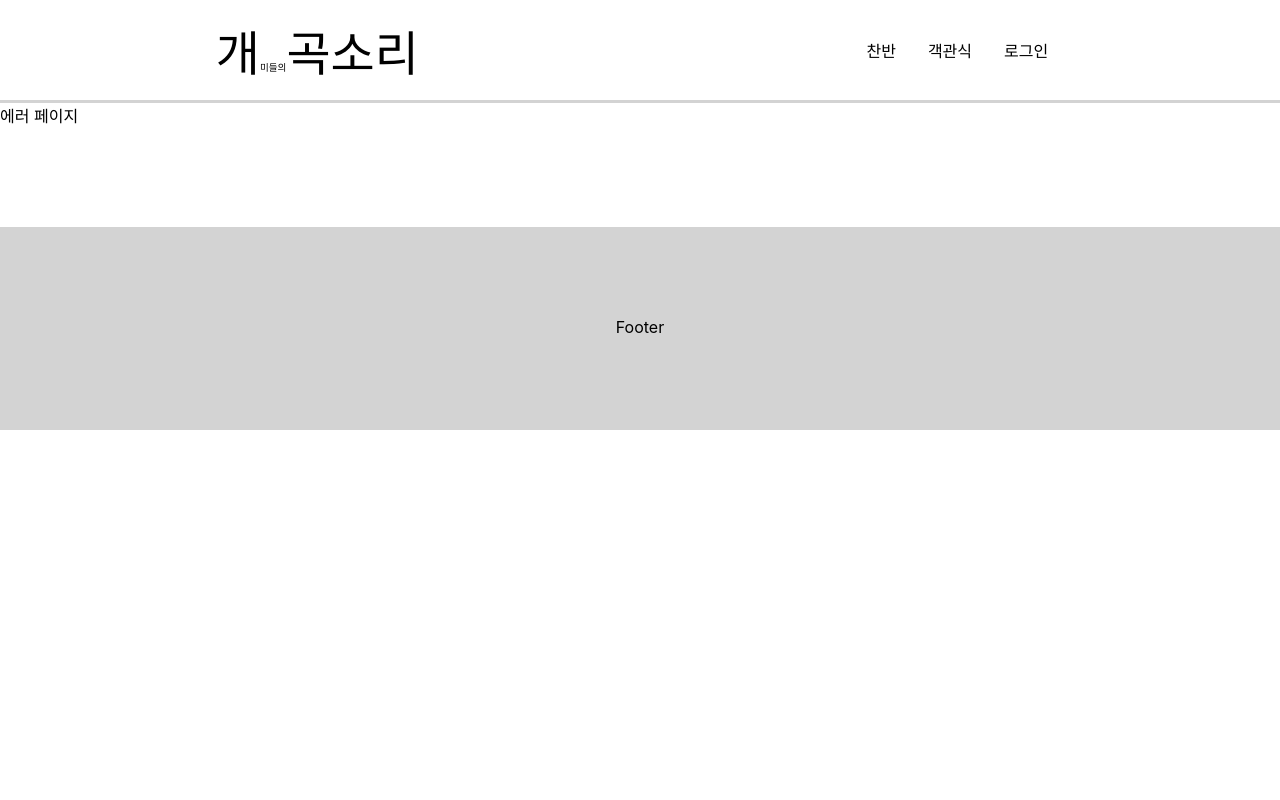
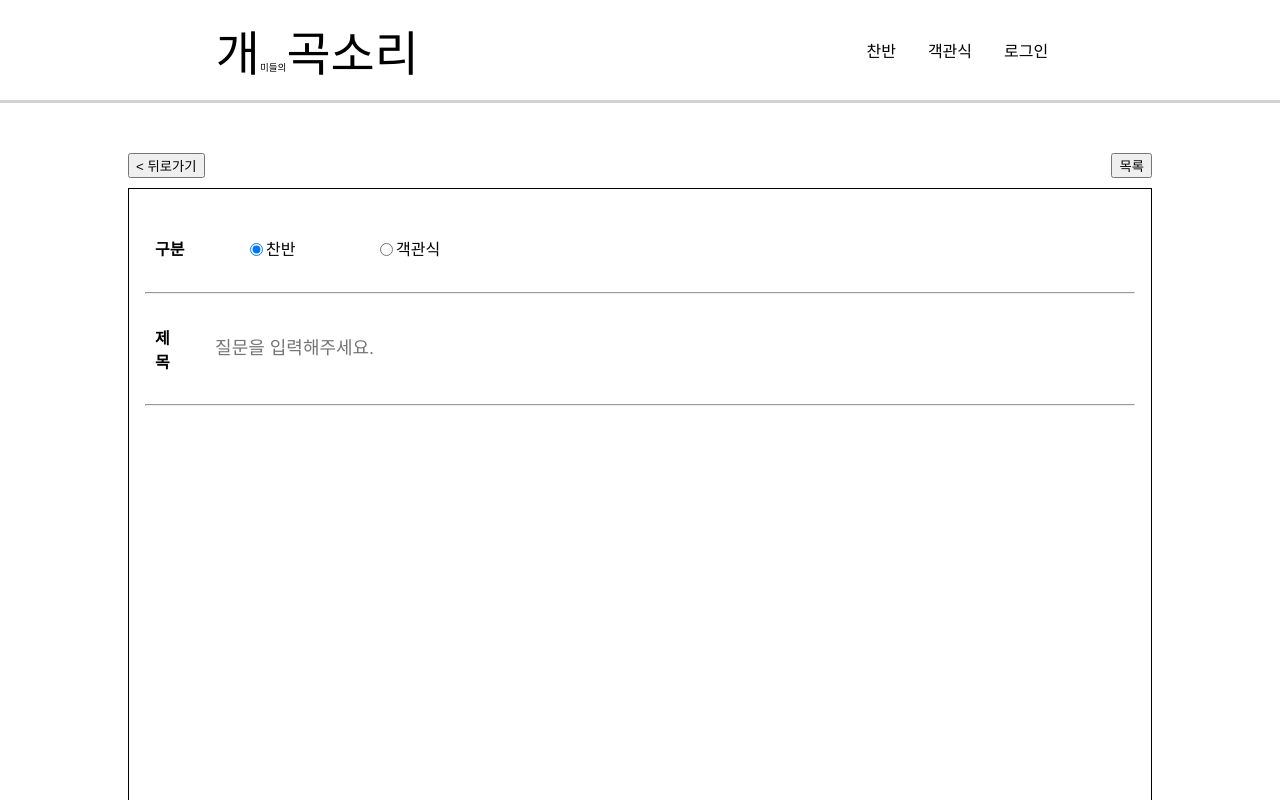
Before and after one commit to gabmin/Front-End, a React (Create React App) app: page /write in a window 1280 px wide. Shown: the top 800 px of the page. Built offline with nearby package versions, Linux system fonts and the light colour scheme; no server answers.

Commit message:
add: writepage, component 추가

```diff
--- /dev/null
+++ b/src/components/EitherWrite.js
@@ -0,0 +1,100 @@
+import React from "react";
+import styled from "styled-components";
+import { useState } from "react";
+
+const EitherWrite = () => {
+  const [eitherState, setEitherState] = useState(true);
+  const [multiState, setMultiState] = useState(false);
+
+  const EitherRadioBtn = () => {
+    if (eitherState === true) {
+      return;
+    } else {
+      setEitherState(!eitherState);
+      setMultiState(!multiState);
+    }
+  };
+  const MultiRadioBtn = () => {
+    if (multiState === true) {
+      return;
+    } else {
+      setEitherState(!eitherState);
+      setMultiState(!multiState);
+    }
+  };
+  return (
+    <>
+      <ContentBox>
+        <Index>
+          <h4 style={{ width: "30px" }}>구분</h4>
+          <div style={{ display: "flex" }}>
+            <RadioButton>
+              <input
+                type="radio"
+                id="either"
+                checked={eitherState}
+                onClick={EitherRadioBtn}
+              />
+              <label htmlFor="either">찬반</label>
+            </RadioButton>
+            <RadioButton>
+              <input
+                type="radio"
+                id="multi"
+                checked={multiState}
+                onClick={MultiRadioBtn}
+              />
+              <label htmlFor="multi">객관식</label>
+            </RadioButton>
+          </div>
+        </Index>
+        <hr />
+        <Title>
+          <h4 style={{ width: "30px" }}>제목</h4>
+          <Input type="text" placeholder="질문을 입력해주세요." />
+        </Title>
+        <hr />
+        <VoteBox></VoteBox>
+      </ContentBox>
+    </>
+  );
+};
+
+const RadioButton = styled.div`
+  width: 70px;
+  display: flex;
+  margin: 0px 0px 0px 60px;
+  align-items: center;
+`;
+
+const ContentBox = styled.div`
+  border: 1px solid black;
+  width: 100%;
+  height: 100%;
+  padding: 1em;
+  box-sizing: border-box;
+`;
+
+const Index = styled.div`
+  margin: 10px;
+  display: flex;
+`;
+
+const Title = styled.div`
+  margin: 10px;
+  display: flex;
+`;
+
+const Input = styled.input`
+  width: 100%;
+  margin: 15px 0px 15px 30px;
+  border: none;
+  outline: none;
+  font-size: 18px;
+`;
+
+const VoteBox = styled.div`
+  width: 100%;
+  height: 500px;
+`;
+export default EitherWrite;
--- /dev/null
+++ b/src/components/MultiWrite.js
@@ -0,0 +1,122 @@
+import React from "react";
+import styled from "styled-components";
+import { useState } from "react";
+
+const MultiWrite = () => {
+  const [eitherState, setEitherState] = useState(false);
+  const [multiState, setMultiState] = useState(true);
+
+  const EitherRadioBtn = () => {
+    if (eitherState === true) {
+      return;
+    } else {
+      setEitherState(!eitherState);
+      setMultiState(!multiState);
+    }
+  };
+  const MultiRadioBtn = () => {
+    if (multiState === true) {
+      return;
+    } else {
+      setEitherState(!eitherState);
+      setMultiState(!multiState);
+    }
+  };
+  return (
+    <>
+      <ContentBox>
+        <Index>
+          <h4 style={{ width: "30px" }}>구분</h4>
+          <div style={{ display: "flex" }}>
+            <RadioButton>
+              <input
+                type="radio"
+                id="either"
+                checked={eitherState}
+                onClick={EitherRadioBtn}
+              />
+              <label htmlFor="either">찬반</label>
+            </RadioButton>
+            <RadioButton>
+              <input
+                type="radio"
+                id="multi"
+                checked={multiState}
+                onClick={MultiRadioBtn}
+              />
+              <label htmlFor="multi">객관식</label>
+            </RadioButton>
+          </div>
+        </Index>
+        <hr />
+        <Title>
+          <h4 style={{ width: "30px" }}>제목</h4>
+          <Input type="text" placeholder="질문을 입력해주세요." />
+        </Title>
+        <hr />
+        <Content>
+          <h4 style={{ width: "30px" }}>내용</h4>
+          <Textarea
+            type="text"
+            placeholder="선택지 추가를 눌러 선택지 개수를 늘려보세요. 최대 5개까지 추가할 수 있습니다."
+            rows="5"
+          />
+        </Content>
+        <hr />
+        <VoteBox></VoteBox>
+      </ContentBox>
+    </>
+  );
+};
+
+const RadioButton = styled.div`
+  width: 70px;
+  display: flex;
+  margin: 0px 0px 0px 60px;
+  align-items: center;
+`;
+
+const ContentBox = styled.div`
+  border: 1px solid black;
+  width: 100%;
+  height: 100%;
+  padding: 1em;
+  box-sizing: border-box;
+`;
+
+const Index = styled.div`
+  margin: 10px;
+  display: flex;
+`;
+
+const Title = styled.div`
+  margin: 10px;
+  display: flex;
+`;
+
+const Content = styled.div`
+  margin: 10px;
+  display: flex;
+`;
+
+const Input = styled.input`
+  width: 100%;
+  margin: 15px 0px 15px 30px;
+  border: none;
+  outline: none;
+  font-size: 18px;
+`;
+
+const Textarea = styled.textarea`
+  width: 100%;
+  margin: 15px 0px 15px 30px;
+  border: none;
+  outline: none;
+  font-size: 18px;
+`;
+
+const VoteBox = styled.div`
+  width: 100%;
+  height: 500px;
+`;
+export default MultiWrite;
--- a/src/pages/CardWrite.js
+++ b/src/pages/CardWrite.js
@@ -1,18 +1,37 @@
 import React from "react";
+import styled from "styled-components";
+import EitherWrite from "../components/EitherWrite";
+import MultiWire from "../components/MultiWrite";
 
 const CardWrite = () => {
   return (
     <>
-      <div>
-        <div></div>
+      <Wrap>
+        <ButtonGrid>
+          <button>{"<"} 뒤로가기</button>
+          <button>목록</button>
+        </ButtonGrid>
+        <EitherWrite />
+        {/* <MultiWire /> */}
         <div>
-          <div>구분</div>
-          <div>제목</div>
-          <div>내용</div>
+          <button>취소</button>
+          <button>완료</button>
         </div>
-      </div>
+      </Wrap>
     </>
   );
 };
 
+const Wrap = styled.div`
+  width: 80%;
+  height: 100%;
+  margin: 50px auto;
+`;
+const ButtonGrid = styled.div`
+  width: 100%;
+  margin: 10px 0px;
+  display: flex;
+  justify-content: space-between;
+`;
+
 export default CardWrite;
--- a/src/shared/App.js
+++ b/src/shared/App.js
@@ -14,6 +14,7 @@ import EitherEdit from "../pages/EitherEdit";
 import Multi from "../pages/Multi";
 import MultiEdit from "../pages/MultiEdit";
 import MultiDetail from "../pages/MultiDetail";
+import CardWrite from "../pages/CardWrite";
 import ErrorPage from "../pages/ErrorPage";
 import Footer from "../components/Footer";
 
@@ -33,6 +34,7 @@ function App() {
           <Route exact path="/multi" component={Multi} />
           <Route exact path="/multi/:multi_id" component={MultiDetail} />
           <Route exact path="/multi/edit/:multi_id" component={MultiEdit} />
+          <Route exact path="/write" component={CardWrite} />
           <Route path="*" component={ErrorPage} />
         </Switch>
         <Footer></Footer>
```
